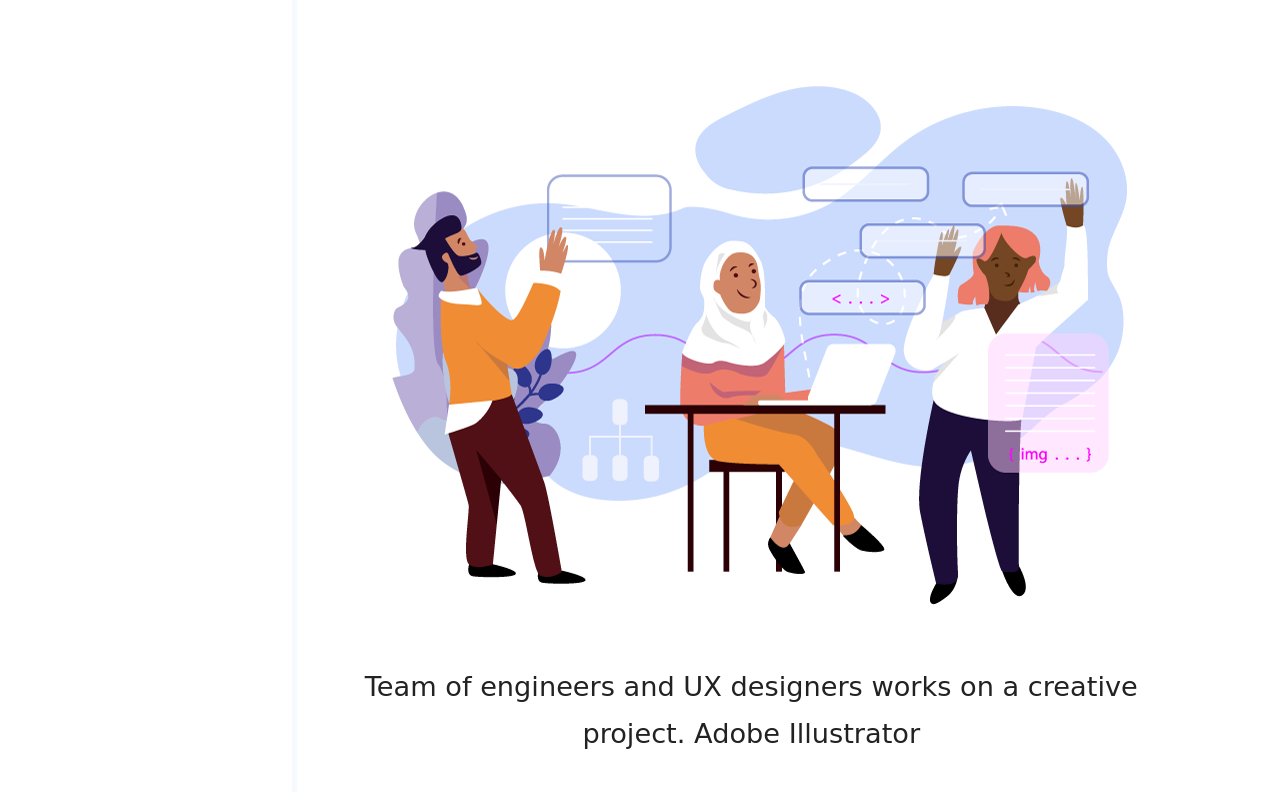
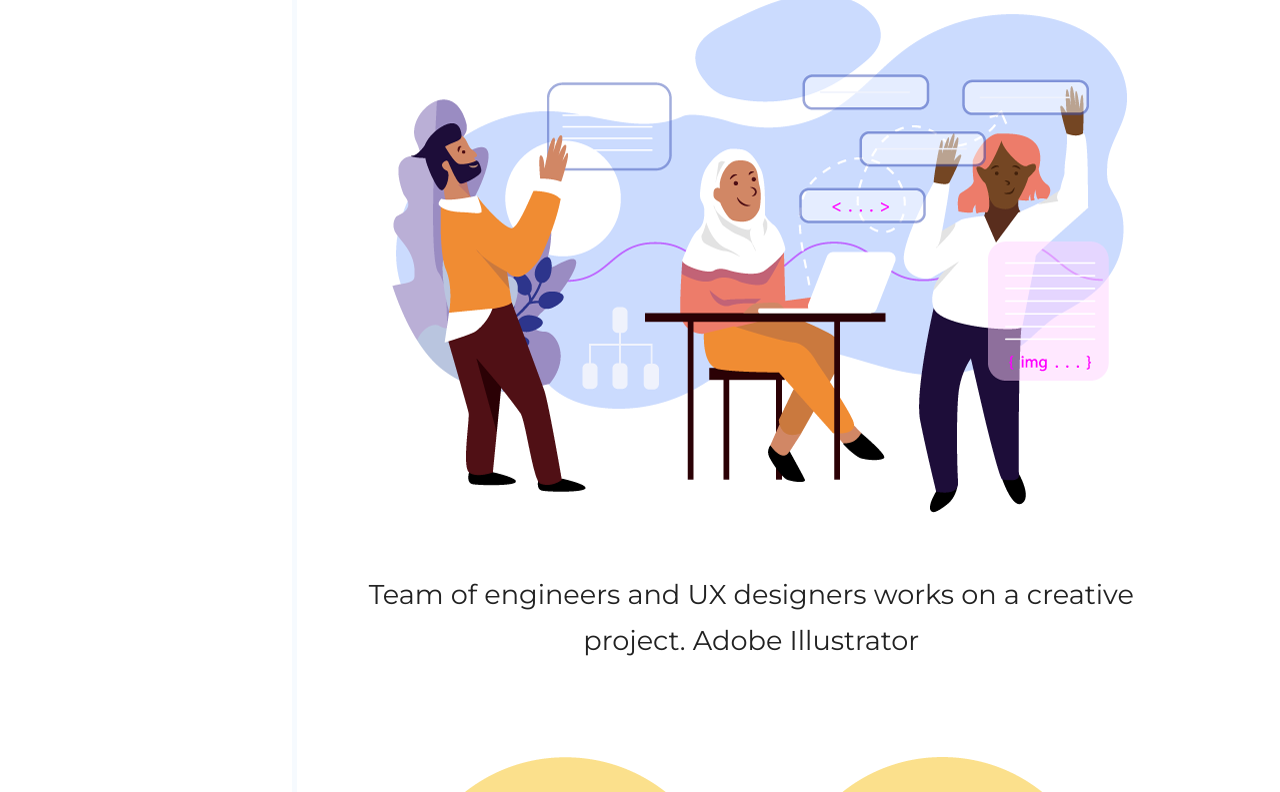
Before and after one commit to antonfisher/tanyafisher.art, a plain HTML site: page index.html in a window 1280 px wide. Shown: the part 497-1289 px from the top of the page. Drawn offline with Linux system fonts and the light colour scheme.

Commit message:
Update main.css

```diff
--- a/css/main.css
+++ b/css/main.css
@@ -61,7 +61,7 @@ body {
     flex-direction: column;
     align-content: center;
     justify-content: center;
-    font-family: 'Sue Ellen Francisco', cursive;
+    font-family: 'Montserrat', sans-serif;
 }
 
 menu {
```
